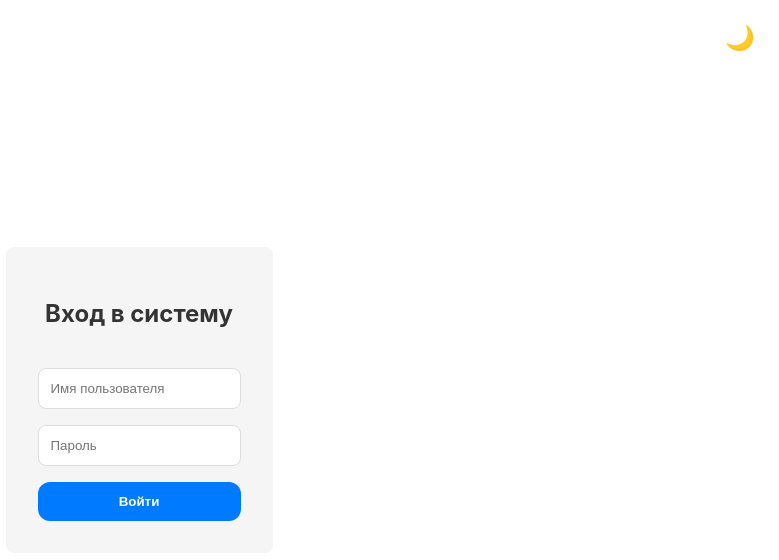
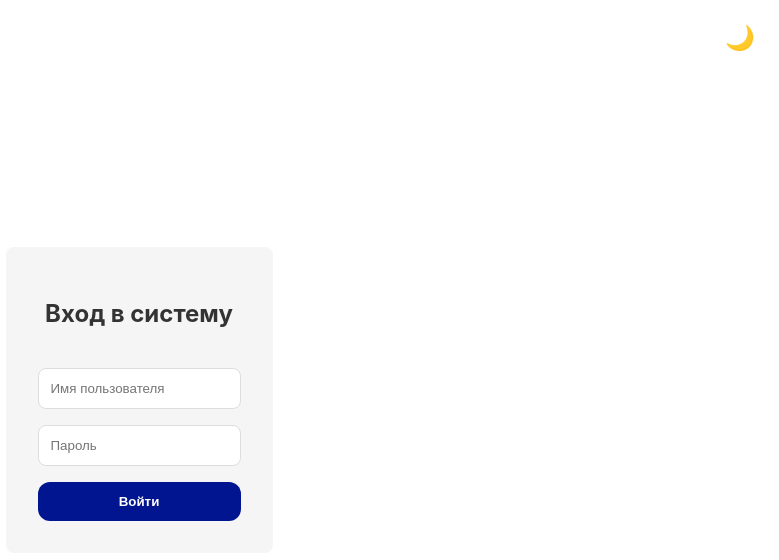
Before and after one commit to Misha00025/frontend-new, a React (Create React App) app: page / in a window 1280 px wide. Shown: the top 560 px of the page, without its empty margins (501-1280 px from the left). Built offline with nearby package versions, Linux system fonts and the light colour scheme.

Commit message:
chore: styles

```diff
--- a/src/styles/globals.css
+++ b/src/styles/globals.css
@@ -12,7 +12,7 @@
     --bg-secondary: #f5f5f5;
     --text-primary: #333333;
     --text-secondary: #666666;
-    --accent-color: #007bff;
+    --accent-color: #00158f;
     --border-color: #dddddd;
   }
 
@@ -22,7 +22,7 @@
     --bg-secondary: #2d2d2d;
     --text-primary: #ffffff;
     --text-secondary: #cccccc;
-    --accent-color: #4da6ff;
+    --accent-color: #4aa334;
     --border-color: #444444;
   }
 
```
